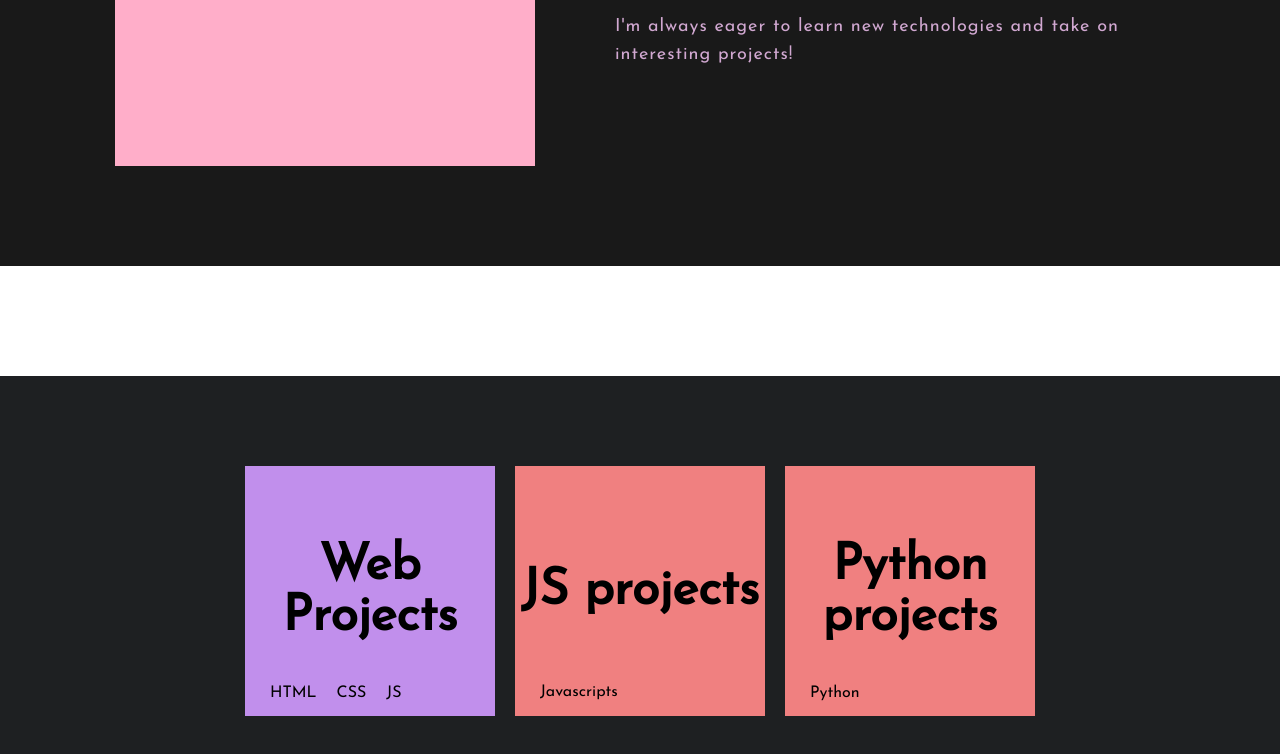
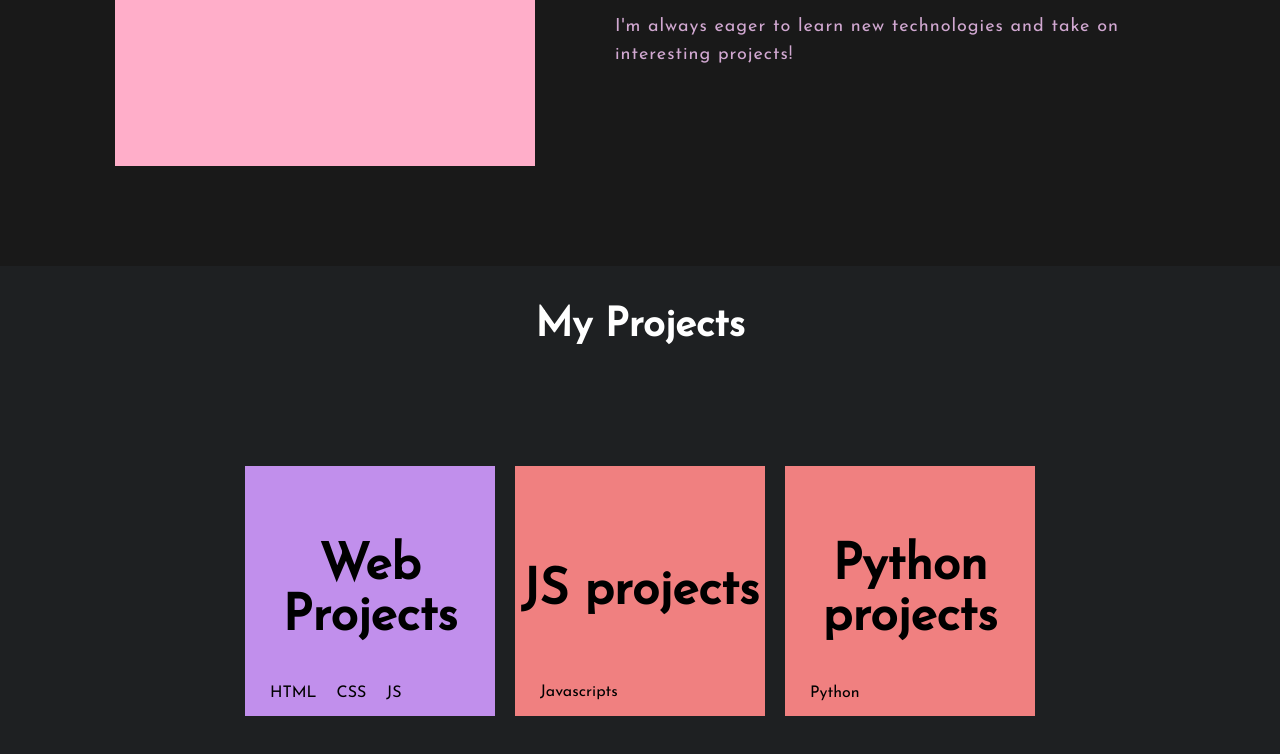
Before and after one commit to Jlucto/Portfolio-1.2, a website: page main/index.html in a window 1280 px wide. Shown: the part 1454-2208 px from the top of the page. Drawn offline with nearby package versions, Linux system fonts and the light colour scheme.

Commit message:
Update style.css

```diff
--- a/main/css/style.css
+++ b/main/css/style.css
@@ -320,6 +320,7 @@ canvas {
     text-align: center;
     padding: 40px 0 20px;
     color: #fff;
+background-image: url(bg.png);
 }
 
 .projects-title h2 {
```
